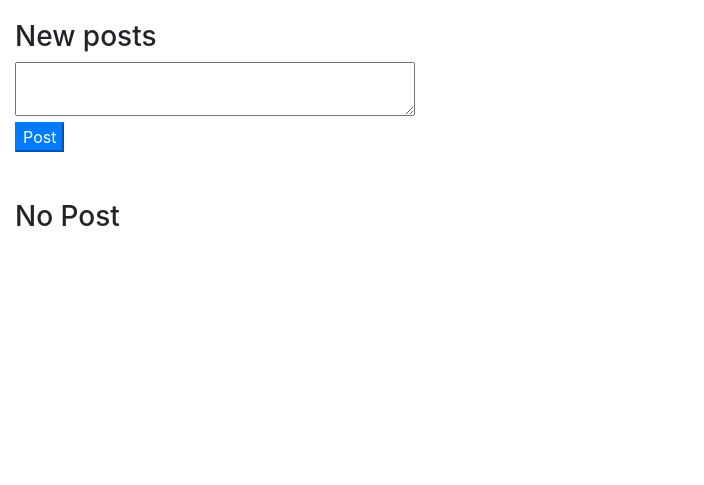
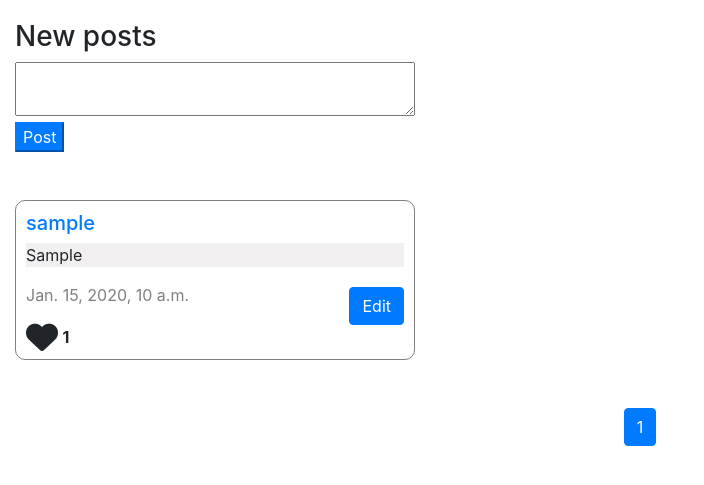
Before and after one commit to k2dums/network-, a Django app: page / in a window 1280 px wide. Shown: the part 132-617 px from the top of the page, without its empty margins (0-704 px from the left). Run offline with Django 3.2, Linux system fonts and the light colour scheme; a user stored in the database is signed in; tables that the repository leaves empty hold one stand-in row (values such as "Sample post"); some libraries are stand-ins or nearby versions.

Commit message:
Context variable changed from posts to page, added paginator divs and styling

```diff
--- a/project4/network/templates/network/index.html
+++ b/project4/network/templates/network/index.html
@@ -14,10 +14,10 @@
             </form>
         </div>
         {% endif %}
-        {% for post in posts %}
+        {% for post in page %}
         <div class="post_wrapper mb-5">
             <div class="post " >
-                <div class="post_user" ><a href="{% url 'profile' post.user %}"><h5>{{post.id}}--{{post.user}}</h5></a></div>
+                <div class="post_user" ><a href="{% url 'profile' post.user %}"><h5>{{post.user}}</h5></a></div>
                 <div class="post_content">{{ post.post|linebreaks}}</div>
                 <div class="post_time_edit container" >
                     <div class="row justify-content-between edit_button_wrapper">
@@ -48,6 +48,34 @@
         {% endfor %}
     </div>
 
+<div class="pagination_wrapper container">
+    <nav aria-label="..." class="row justify-content-center">
+        <ul class="pagination">
+        {% if page %}
+        {% if  page.has_previous %}
+          <li class="page-item ">
+            <a class="page-link" href="{% url 'index' %}?page={{ page.previous_page_number }}">Previous</a>
+          </li>
+          <li class="page-item ">
+            <a class="page-link" href="{% url 'index' %}?page={{ page.previous_page_number }}">{{page.previous_page_number}}</a>
+          </li>
+          {% endif %}
+          <li class="page-item active" aria-current="page">
+            <a class="page-link" href="#">{{ page.number }}</a>
+          </li>
+
+          {% if page.has_next %}
+          <li class="page-item"><a class="page-link" href="{% url 'index' %}?page={{ page.next_page_number }}">{{page.next_page_number}}</a></li>
+          <li class="page-item">
+            <a class="page-link" href="{% url 'index' %}?page={{ page.next_page_number }}">Next</a>
+          </li>
+          {% endif %}
+          {% endif %}
+        </ul>
+      </nav>
+</div>
+
+
 {% endblock %}
 {% block script %}
     <script src="{% static 'network/follow.js' %}"></script>
```
